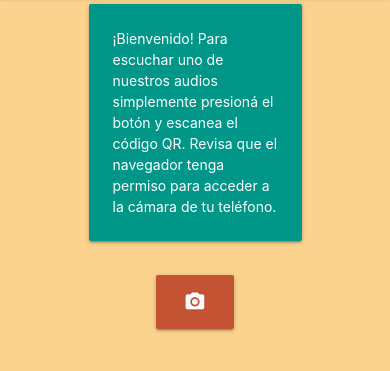
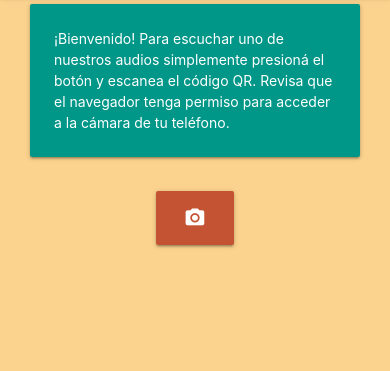
Before and after one commit to santichez/santichez, a plain HTML site: page index.html in a window 390 px wide. Shown: the part 59-430 px from the top of the page. Drawn offline with Linux system fonts and the light colour scheme.

Commit message:
Card responsive

```diff
--- a/index.html
+++ b/index.html
@@ -34,7 +34,7 @@
         </nav>
         <div class="container">
             <div class="row">
-                <div class="col s8 offset-s2">
+                <div class="col s12 l8 offset-l2">
                     <div class="card-panel teal">
                         <span class="white-text">
                             ¡Bienvenido! Para escuchar uno de nuestros audios simplemente presioná
```
